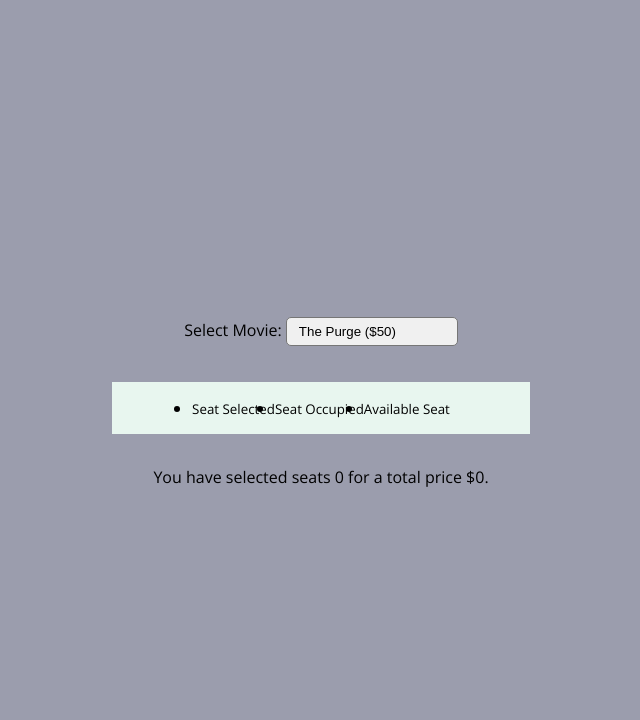
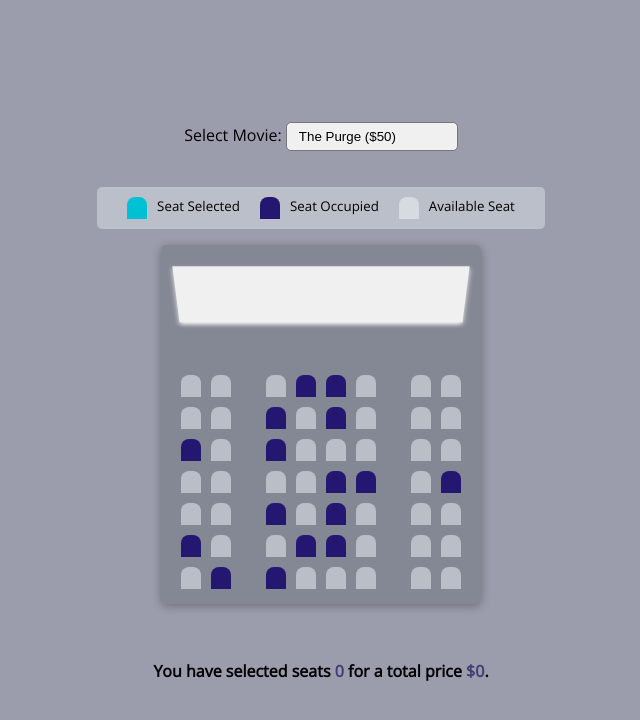
Before and after one commit to arsalankhan61261/Practice-Module-A, a plain HTML site: page index.html in a window 1280 px wide. Shown: the whole page, without its empty margins (319-959 px from the left). Drawn offline with nearby package versions, Linux system fonts and the light colour scheme.

Commit message:
Project1 HTML, CSS and JS done

```diff
--- a/index.html
+++ b/index.html
@@ -12,7 +12,7 @@
         <label for="movie">Select Movie:</label>
         <select id="movie">
             <option value="50">The Purge ($50)</option>
-            <option value="35">Fast 09 ($35)</option>
+            <option value="35">Fast 9 ($35)</option>
             <option value="10">Harry Potter ($10)</option>
             <option value="20">The Conjuring ($20)</option>
             <option value="30">Mission Impossible ($30)</option>
@@ -41,18 +41,24 @@
             <div class="seat occupied"></div>
             <div class="seat occupied"></div>
             <div class="seat"></div>
+            <div class="seat"></div>
+            <div class="seat"></div>
         </div>
         <div class="row">
+            <div class="seat"></div>
             <div class="seat"></div>
             <div class="seat occupied"></div>
             <div class="seat"></div>
             <div class="seat occupied"></div>
             <div class="seat"></div>
             <div class="seat"></div>
+            <div class="seat"></div>
         </div>
         <div class="row">
             <div class="seat occupied"></div>
+            <div class="seat"></div>
             <div class="seat occupied"></div>
+            <div class="seat"></div>
             <div class="seat"></div>
             <div class="seat"></div>
             <div class="seat"></div>
@@ -62,6 +68,8 @@
             <div class="seat"></div>
             <div class="seat"></div>
             <div class="seat"></div>
+            <div class="seat"></div>
+            <div class="seat occupied"></div>
             <div class="seat occupied"></div>
             <div class="seat"></div>
             <div class="seat occupied"></div>
@@ -71,13 +79,7 @@
             <div class="seat"></div>
             <div class="seat occupied"></div>
             <div class="seat"></div>
-            <div class="seat"></div>
-            <div class="seat"></div>
-        </div>
-        <div class="row">
-            <div class="seat"></div>
-            <div class="seat"></div>
-            <div class="seat"></div>
+            <div class="seat occupied"></div>
             <div class="seat"></div>
             <div class="seat"></div>
             <div class="seat"></div>
@@ -89,6 +91,8 @@
             <div class="seat occupied"></div>
             <div class="seat occupied"></div>
             <div class="seat"></div>
+            <div class="seat"></div>
+            <div class="seat"></div>
         </div>
         <div class="row">
             <div class="seat"></div>
@@ -97,10 +101,12 @@
             <div class="seat"></div>
             <div class="seat"></div>
             <div class="seat"></div>
+            <div class="seat"></div>
+            <div class="seat"></div>
         </div>
     </div>
-    <p id="para">
-        You have selected seats <span id="count">0</span> for a total price $<span id="total">0</span>.
+    <p class="text">
+        You have selected seats <span id="count">0</span> for a total price <span>$</span><span id="total">0</span>.
     </p>
     <script src="./script.js"></script>
 </body>
--- a/script.js
+++ b/script.js
@@ -0,0 +1,55 @@
+const container = document.querySelector('.container');
+const seats = document.querySelectorAll('.row .seat:not(.occupied)');
+const selectMovie = document.getElementById('movie');
+const count = document.getElementById('count');
+const totalCount = document.getElementById('total');
+
+populateUI();
+
+let ticketPrice = +selectMovie.value;
+
+function updateSelectedSeats() {
+    const selectedSeats = document.querySelectorAll('.row .seat.selected');
+    console.log(selectedSeats);
+    const selectedSeatIndex = [...selectedSeats].map(seat => [...seats].indexOf(seat));
+    localStorage.setItem('selectedSeatIndex', JSON.stringify(selectedSeatIndex))
+    count.innerText = selectedSeats.length;
+    totalCount.innerText = selectedSeats.length * ticketPrice;
+}
+
+function changeMovie(movieIndex, moviePrice) {
+    localStorage.setItem('movieIndex', movieIndex);
+    localStorage.setItem('moviePrice', moviePrice);
+}
+
+function populateUI() {
+    const selectedSeats = JSON.parse(localStorage.getItem('selectedSeatIndex'))
+    console.log(selectedSeats);
+    if (selectedSeats !== null && selectedSeats.length > 0) {
+        seats.forEach((seat, index) => {
+            console.log(index);
+            if (selectedSeats.indexOf(index) > -1) {
+                seat.classList.add('selected');
+            }
+        })
+    }
+    const selectedMovie = localStorage.getItem('movieIndex');
+    if (selectedMovie > -1) {
+        selectMovie.selectedIndex = selectedMovie
+    }
+}
+
+container.addEventListener('click', e => {
+    if (e.target.classList.contains('seat') && !e.target.classList.contains('occupied')) {
+        e.target.classList.toggle('selected');
+        updateSelectedSeats();
+    }
+})
+
+selectMovie.addEventListener('change', e => {
+    ticketPrice = +e.target.value;
+    changeMovie(e.target.selectedIndex, e.target.value);
+    updateSelectedSeats();
+})
+
+updateSelectedSeats();
--- a/style.css
+++ b/style.css
@@ -30,6 +30,92 @@ body {
 
 .legend {
     display: flex;
-    background-color: #E8F6EF;
-    padding: 15px 80px 15px 80px;
+    background: rgba(235, 242, 243, 0.4);
+    padding: 8px 20px 8px 20px;
+    border-radius: 5px;
 }
+
+.legend li {
+    list-style-type: none;
+    padding: 2px 10px;
+    display: flex;
+}
+
+.legend li small {
+    margin-left: 10px;
+}
+
+.legend .seat {
+    height: 22px;
+    width: 20px;
+    background-color: #F1F6F9;
+    opacity: 0.5;
+}
+
+.row {
+    display: flex;
+    flex-direction: row;
+}
+
+.row .seat {
+    height: 22px;
+    width: 20px;
+    background-color: #F1F6F9;
+    opacity: 0.5;
+    margin: 5px;
+    cursor: pointer;
+}
+
+.row .seat:not(.occupied):hover {
+    transform: scale(1.2);
+}
+
+.seat {
+    border-top-left-radius: 8px;
+    border-top-right-radius: 8px;
+}
+
+.seat.occupied {
+    background-color: #241772;
+    opacity: 100%;
+    cursor: default;
+}
+
+.seat.selected {
+    background-color: #00C1D4;
+    opacity: 100%;
+}
+
+.seat:nth-of-type(2) {
+    margin-right: 30px;
+}
+
+.seat:nth-last-of-type(2) {
+    margin-left: 30px;
+}
+
+.text {
+    font-weight: bold;
+}
+
+.text span {
+    color: #443b74;
+}
+
+.container {
+    margin-bottom: 40px;
+    background-color:rgba(60, 68, 68, 0.226);
+    padding: 10px 15px 10px 15px;
+    border-radius: 5px;
+    box-shadow: 0 2px 10px rgba(0,0,0,0.3);
+    perspective: 1000px;
+}
+
+.screen {
+    width: 100%;
+    height: 70px;
+    background-color: #F0F0F0;
+    transform: rotateX(-45deg);
+    margin: 5px 0 40px 0;
+    box-shadow: 0 3px 5px whitesmoke;
+}
```
